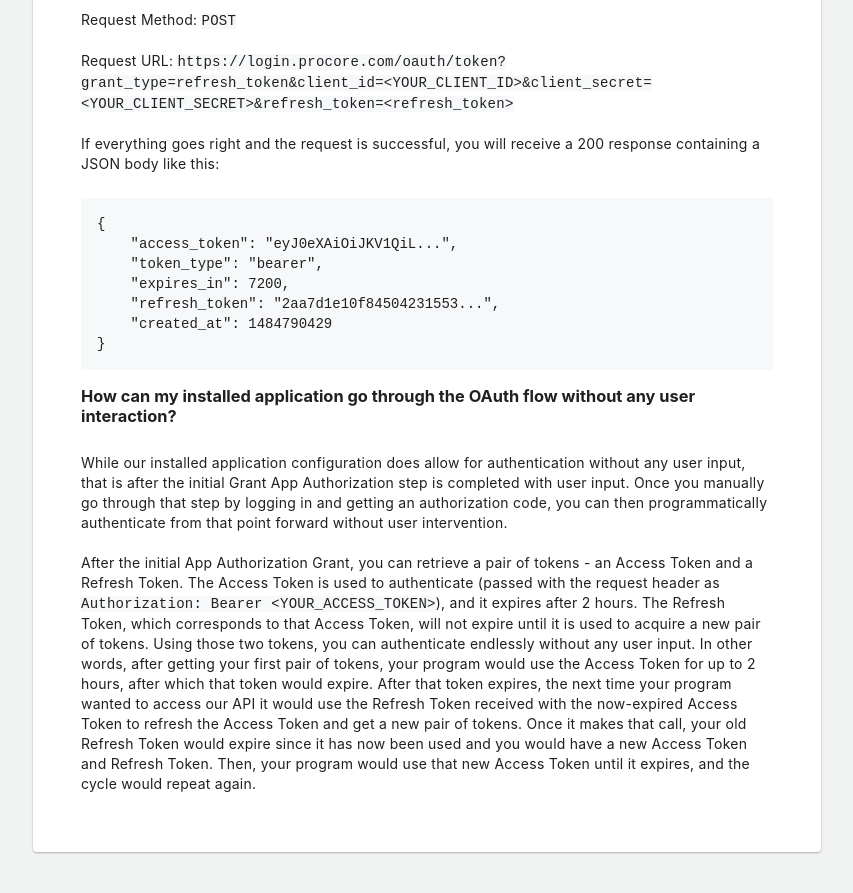
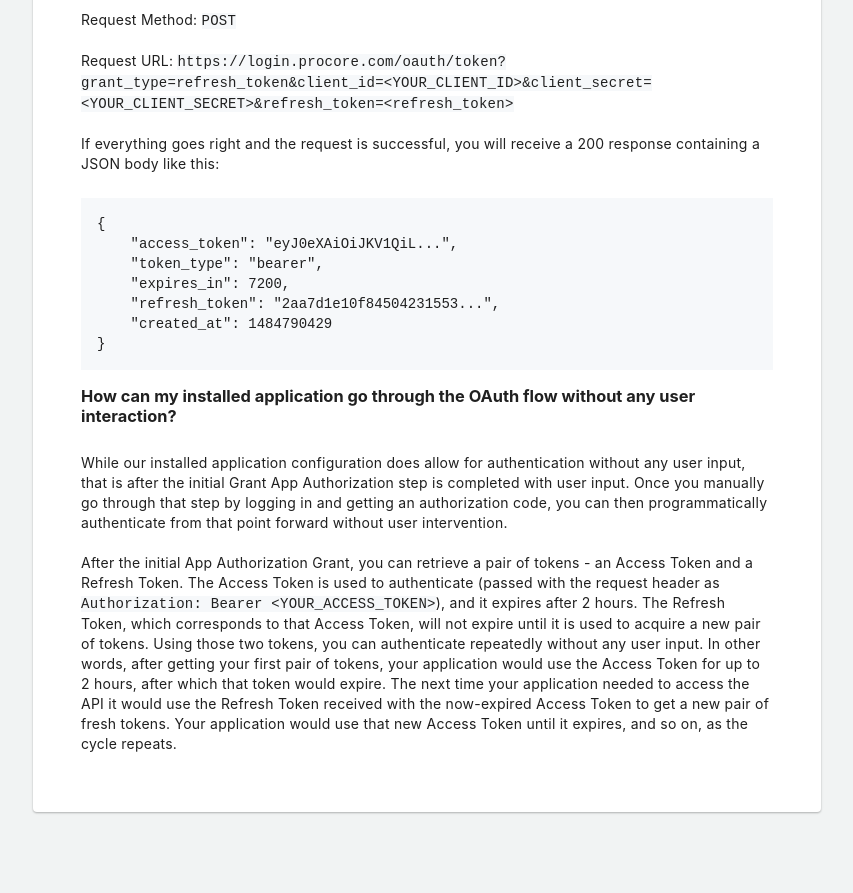
Before and after one commit to procore/documentation, a Jekyll site: the page built from oauth/oauth_installed_apps.md, in a window 1280 px wide and 900 px high, scrolled down 4168 px. Shown: the top 893 px of the window, without its empty margins (411-1264 px from the left). Built offline with Jekyll 4.4.1, drawn with Linux system fonts in a browser that asks for light colours; after the commit the page ends 5028 px from its top, so only the background shows below that.

Commit message:
Rephrase two sentences

```diff
--- a/oauth/oauth_installed_apps.md
+++ b/oauth/oauth_installed_apps.md
@@ -141,8 +141,7 @@ Once you manually go through that step by logging in and getting an authorizatio
 
 After the initial App Authorization Grant, you can retrieve a pair of tokens - an Access Token and a Refresh Token. The Access Token is used to authenticate (passed with the request header as `Authorization: Bearer <YOUR_ACCESS_TOKEN>`), and it expires after 2 hours.
 The Refresh Token, which corresponds to that Access Token, will not expire until it is used to acquire a new pair of tokens.
-Using those two tokens, you can authenticate endlessly without any user input.
-In other words, after getting your first pair of tokens, your program would use the Access Token for up to 2 hours, after which that token would expire.
-After that token expires, the next time your program wanted to access our API it would use the Refresh Token received with the now-expired Access Token to refresh the Access Token and get a new pair of tokens.
-Once it makes that call, your old Refresh Token would expire since it has now been used and you would have a new Access Token and Refresh Token.
-Then, your program would use that new Access Token until it expires, and the cycle would repeat again.
+Using those two tokens, you can authenticate repeatedly without any user input.
+In other words, after getting your first pair of tokens, your application would use the Access Token for up to 2 hours, after which that token would expire.
+The next time your application needed to access the API it would use the Refresh Token received with the now-expired Access Token to get a new pair of fresh tokens.
+Your application would use that new Access Token until it expires, and so on, as the cycle repeats.
```
Also changed, not shown: overview/custom_overview.md (+6 -3 lines).
